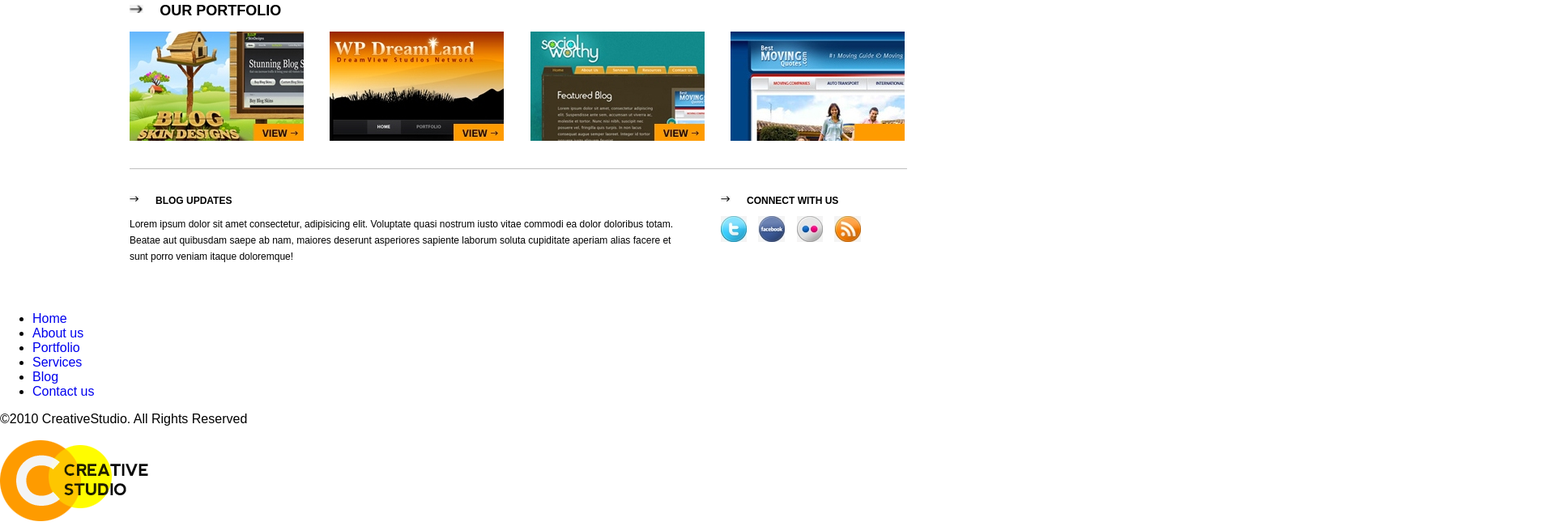
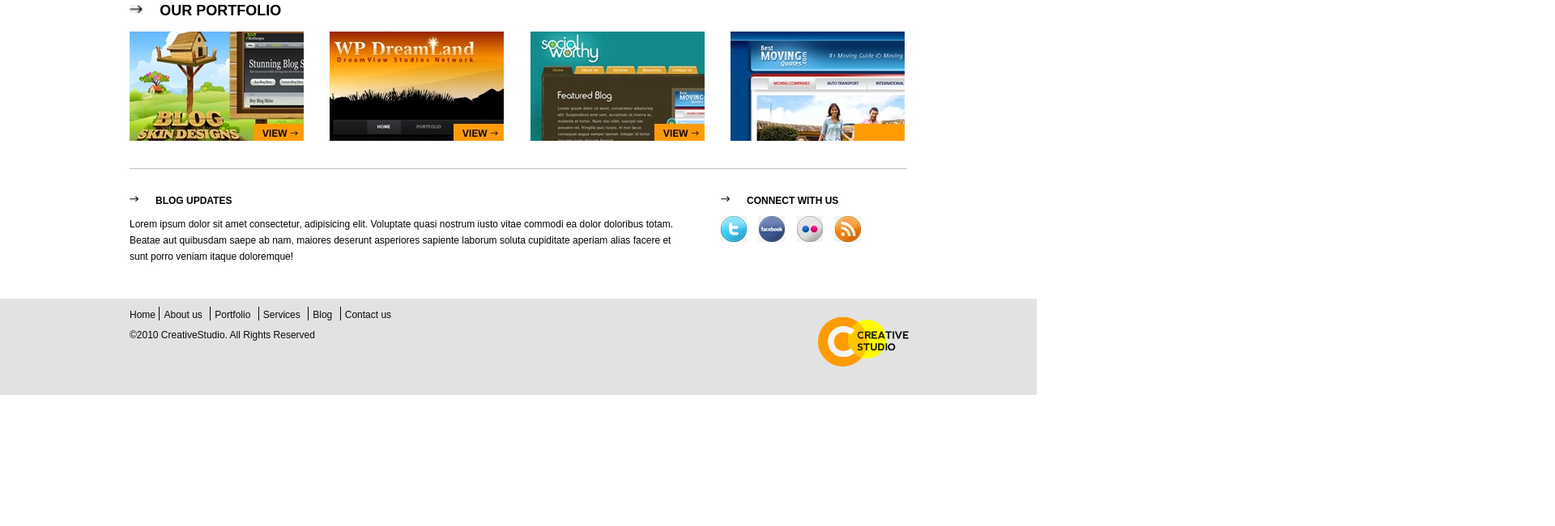
Before and after one commit to sauljlm/PSD, a plain HTML site: page creative-studio-master/index.html in a window 1280 px wide. Shown: the part 937-1587 px from the top of the page at 81% size, 1920 px wide, since content can reach past the window. After the commit the page ends 1425 px from the top, so only its background shows below. Drawn offline with Linux system fonts and the light colour scheme.

Commit message:
agrego footer.scss

```diff
--- a/creative-studio-master/sass/partials/_footer.scss
+++ b/creative-studio-master/sass/partials/_footer.scss
@@ -1,3 +1,55 @@
 /****************
         Footer
 *****************/
+#footer {
+      background-color: #e2e2e2;
+      position: absolute;
+      width: 100%;
+    }
+
+    #footer-menu{
+      list-style: none;
+      padding: 10px;
+      width: 960px;
+      margin: 0 auto;
+    }
+
+    #footer-menu li{
+      display: inline;
+    }
+
+    #footer-menu a{
+      color: #090909;
+      font-size: 12px;
+    }
+
+    #footer p{
+      color: #090909;
+      font-size: 12px;
+      margin: 0px;
+      width: 960px;
+      margin: 0 auto;
+    }
+
+    #footer-menu li + li{
+      margin-right: 5px;
+      border-left: 1px solid #090909;
+      padding-left: 5px;
+    }
+
+    .logo-footer {
+      height: 63px;
+      position: relative;
+    }
+
+    .container-footer {
+      position: relative;
+    }
+
+    .img-container {
+      position: relative;
+      width: 960px;
+      margin: 0 auto;
+      left: 850px;
+      bottom: 30px;
+    }
```
Also changed, not shown: creative-studio-master/css/styles.css, 1 other file.
